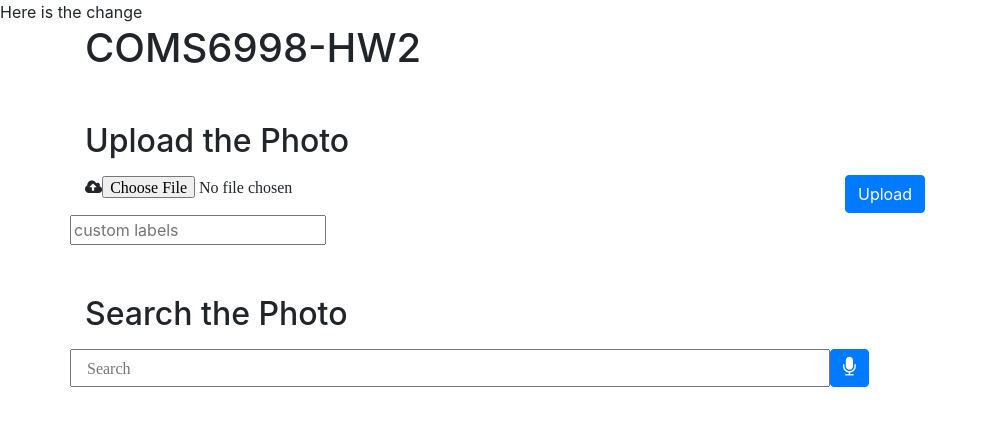
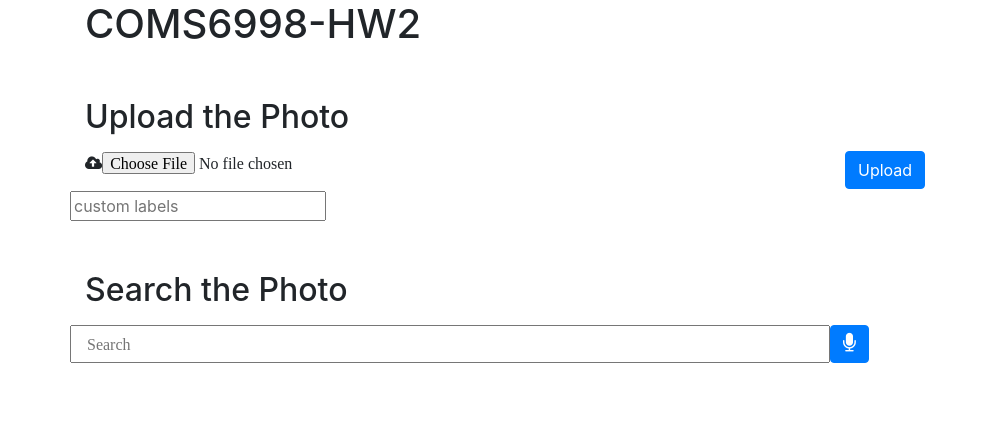
Before and after one commit to bravoPan/hw2-frontend-pipeline, a plain HTML site: page index.html in a window 1280 px wide. Shown: the whole page, without its empty margins (0-987 px from the left). Drawn offline with nearby package versions, Linux system fonts and the light colour scheme.

Commit message:
remove change

```diff
--- a/index.html
+++ b/index.html
@@ -23,7 +23,7 @@
   <script type="text/javascript" src="apigClient.js"></script>
 </head>
 <body>
-  <div> Here is the change</div>
+
   <div class="container">
       <h1 style="margin-bottom:50px;">COMS6998-HW2</h1>
       <h2 >Upload the Photo</h2>
```
